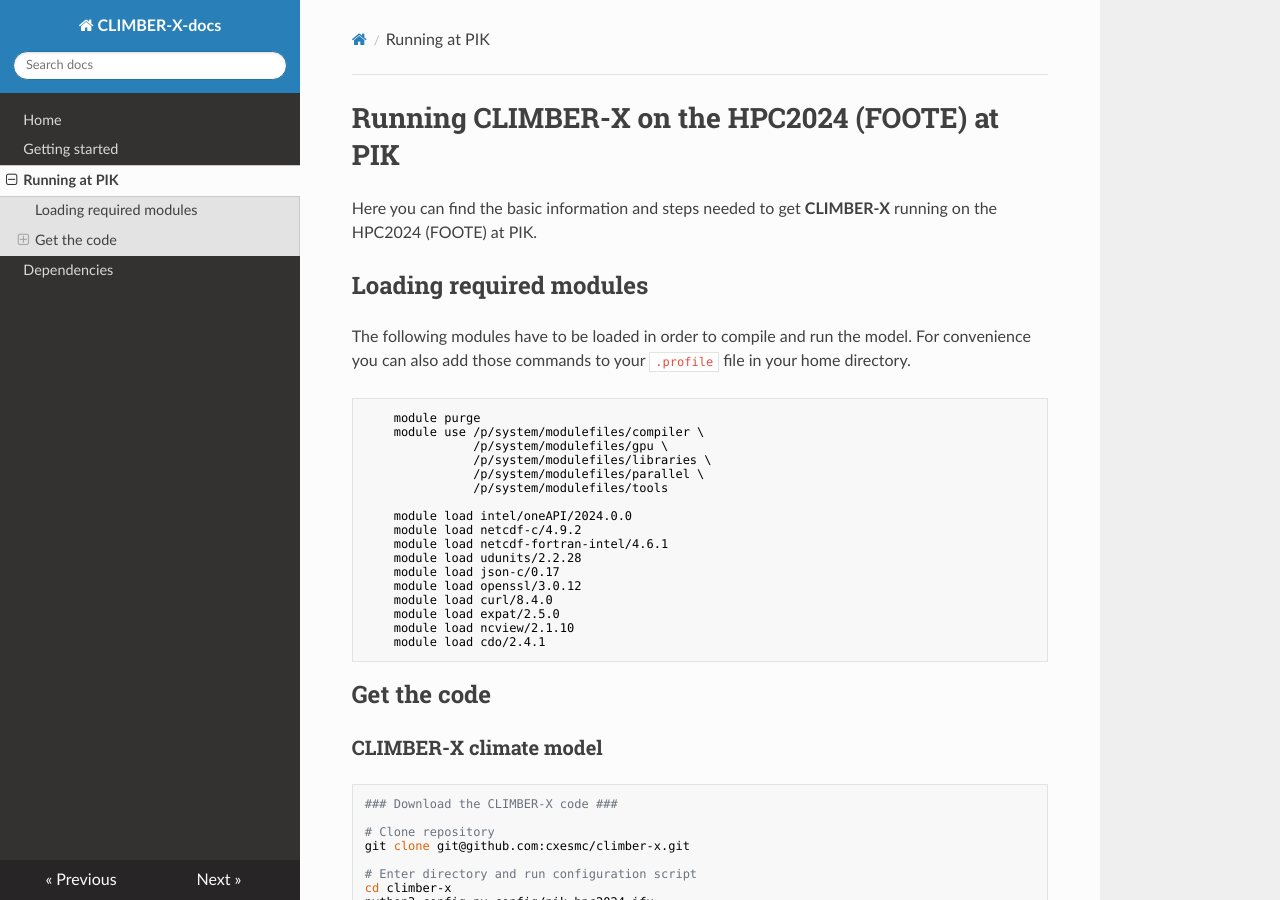
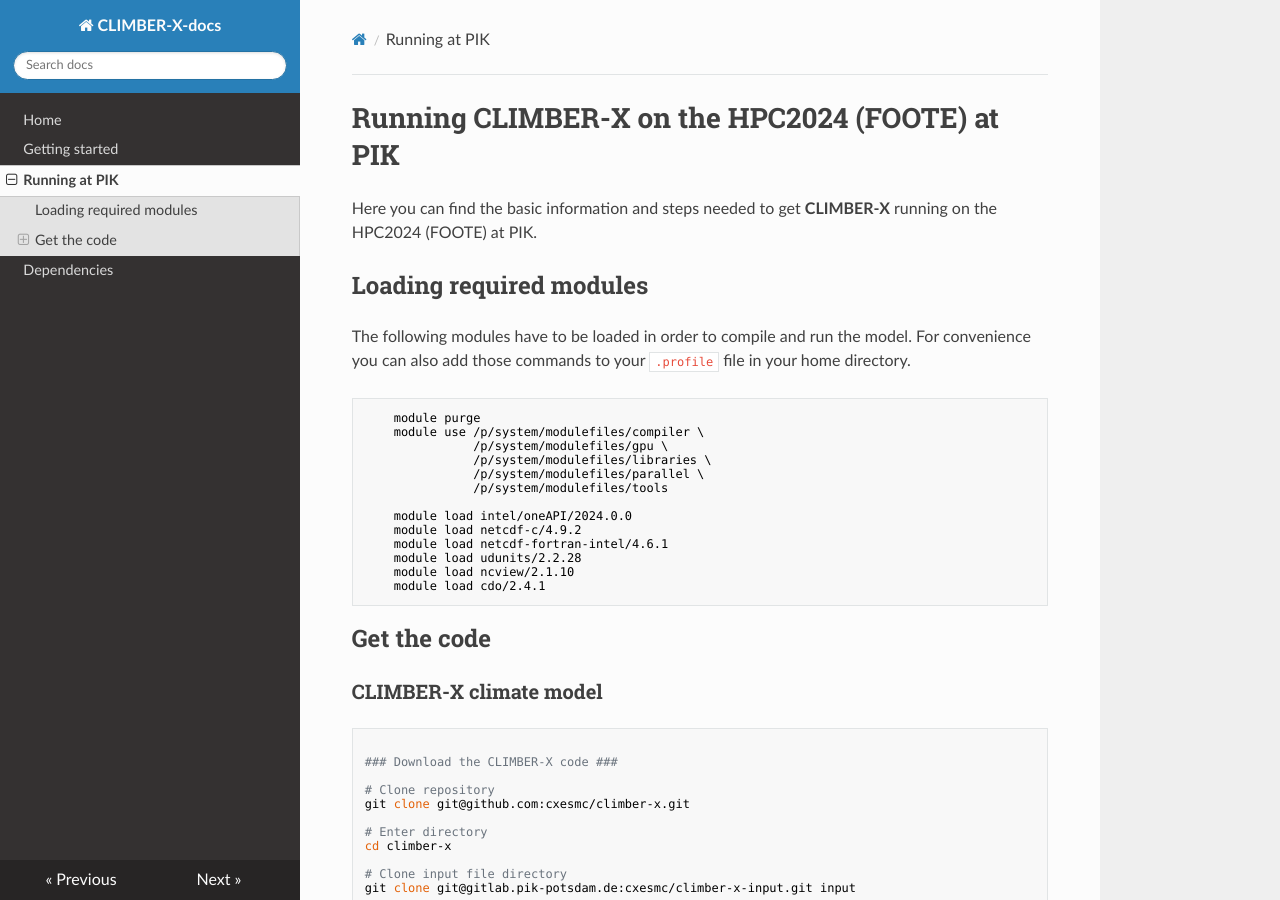
Before and after one commit to cxesmc/climber-docs, an MkDocs documentation site: the page built from docs/running-at-pik.md, in a window 1280 px wide and 900 px high. Built offline with MkDocs 1.6.1, drawn with Linux system fonts in a browser that asks for light colours; nearby versions of some CDN libraries; some of the changed text lies outside the part shown.

Commit message:
updated running at PIK

````diff
--- a/docs/running-at-pik.md
+++ b/docs/running-at-pik.md
@@ -19,10 +19,6 @@
     module load netcdf-c/4.9.2
     module load netcdf-fortran-intel/4.6.1
     module load udunits/2.2.28
-    module load json-c/0.17
-    module load openssl/3.0.12
-    module load curl/8.4.0
-    module load expat/2.5.0
     module load ncview/2.1.10
     module load cdo/2.4.1
 ```
@@ -32,13 +28,19 @@
 ### CLIMBER-X climate model
 
 ```bash
+
 ### Download the CLIMBER-X code ###
 
 # Clone repository
 git clone git@github.com:cxesmc/climber-x.git
 
-# Enter directory and run configuration script
+# Enter directory
 cd climber-x
+
+# Clone input file directory
+git clone git@gitlab.pik-potsdam.de:cxesmc/climber-x-input.git input
+
+# Run configuration script
 python3 config.py config/pik_hpc2024_ifx
 
 ### Download and configure additional libraries ###
````
Also changed, not shown: other parts of docs/running-at-pik.md (+1 -2 lines).
